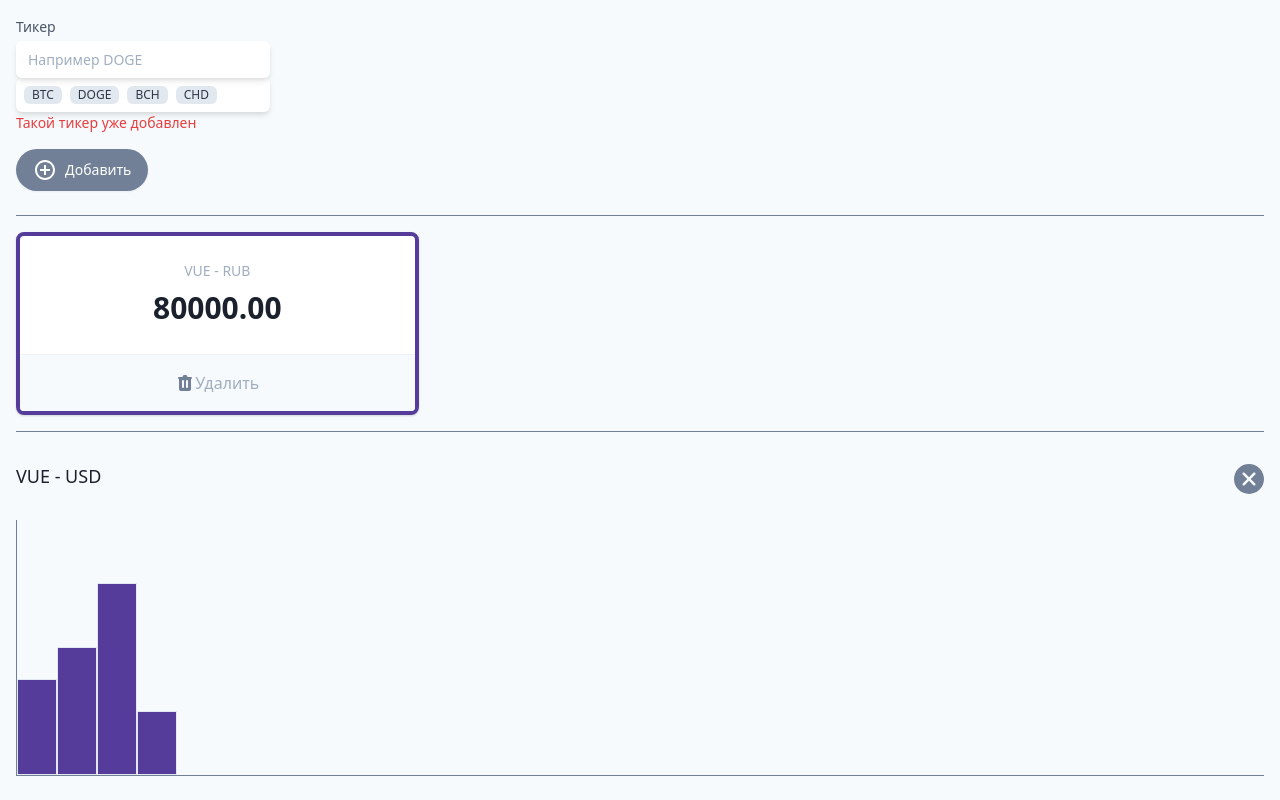
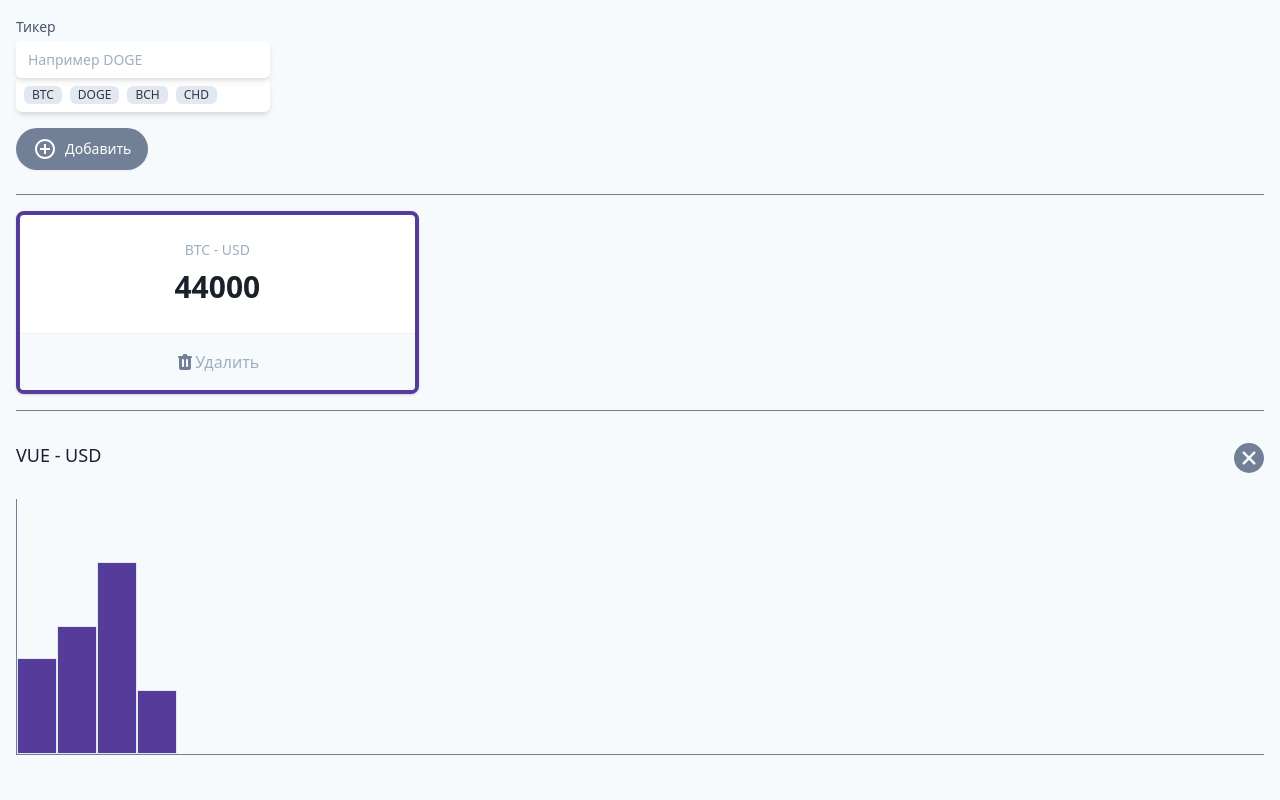
Before and after one commit to romagoldobin/cryptonomicon, a Vue app: page / in a window 1280 px wide. Built offline with nearby package versions, Linux system fonts and the light colour scheme.

Commit message:
adding ticket

```diff
--- a/src/App.vue
+++ b/src/App.vue
@@ -2,10 +2,15 @@
 <template>
   <div class="container mx-auto flex flex-col items-center bg-gray-100 p-4">
     <div class="container">
-      <VTickerForm />
+      <VTickerForm @formSubmit="addTicker" />
       <hr class="w-full border-t border-gray-600 my-2">
       <dl class="mt-4 grid grid-cols-1 gap-5 sm:grid-cols-3">
-        <VTickerCard />
+        <VTickerCard
+          v-for="ticker in tickers"
+          :key="ticker.name"
+          :ticker="ticker"
+          @click="selectedTicker = ticker"
+        />
       </dl>
       <hr class="w-full border-t border-gray-600 my-4">
       <VTickerChart />
@@ -33,8 +38,16 @@ export default {
           price: 44000,
         },
       ],
-      ticker: null,
+      selectedTicker: null,
     };
+  },
+  computed: {
+  },
+  methods: {
+    addTicker(tickername) {
+      const ticker = { name: tickername, price: 0 };
+      this.tickers.push(ticker);
+    },
   },
 };
 </script>
--- a/src/components/VTickerCard.vue
+++ b/src/components/VTickerCard.vue
@@ -5,10 +5,10 @@
   >
     <div class="px-4 py-5 sm:p-6 text-center">
       <dt class="text-sm font-medium text-gray-500 truncate">
-        VUE - RUB
+        {{ ticker.name }} - USD
       </dt>
       <dd class="mt-1 text-3xl font-semibold text-gray-900">
-        80000.00
+        {{ ticker.price }}
       </dd>
     </div>
     <div class="w-full border-t border-gray-200" />
@@ -26,7 +26,8 @@
           fill-rule="evenodd"
           d="M9 2a1 1 0 00-.894.553L7.382 4H4a1 1 0 000 2v10a2 2 0 002 2h8a2 2 0 002-2V6a1 1 0 100-2h-3.382l-.724-1.447A1 1 0 0011 2H9zM7 8a1 1 0 012 0v6a1 1 0 11-2 0V8zm5-1a1 1 0 00-1 1v6a1 1 0 102 0V8a1 1 0 00-1-1z"
           clip-rule="evenodd"
-        /></svg>Удалить
+        /></svg>
+      Удалить
     </button>
   </div>
 </template>
@@ -34,6 +35,12 @@
 <script>
 export default {
   name: 'VTickerCard',
+  props: {
+    ticker: {
+      type: Object,
+      required: true,
+    },
+  },
 };
 </script>
 
--- a/src/components/VTickerForm.vue
+++ b/src/components/VTickerForm.vue
@@ -1,15 +1,19 @@
 <!-- eslint-disable max-len -->
 <template>
   <section>
+    <form @submit.prevent="formSubmit">
       <div class="flex">
         <div class="max-w-xs">
           <label
             for="wallet"
             class="block text-sm font-medium text-gray-700"
-        >Тикер</label>
+          >
+            Тикер
+          </label>
           <div class="mt-1 relative rounded-md shadow-md">
             <input
               id="wallet"
+              v-model.trim="tickerForm.name"
               type="text"
               name="wallet"
               class="block w-full pr-10 border-gray-300 text-gray-900 focus:outline-none focus:ring-gray-500 focus:border-gray-500 sm:text-sm rounded-md"
@@ -30,13 +34,16 @@
               CHD
             </span>
           </div>
-        <div class="text-sm text-red-600">
+          <div
+            v-if="false"
+            class="text-sm text-red-600"
+          >
             Такой тикер уже добавлен
           </div>
         </div>
       </div>
       <button
-      type="button"
+        type="submit"
         class="my-4 inline-flex items-center py-2 px-4 border border-transparent shadow-sm text-sm leading-4 font-medium rounded-full text-white bg-gray-600 hover:bg-gray-700 transition-colors duration-300 focus:outline-none focus:ring-2 focus:ring-offset-2 focus:ring-gray-500"
       >
         <!-- Heroicon name: solid/mail -->
@@ -54,12 +61,27 @@
         </svg>
         Добавить
       </button>
+    </form>
   </section>
 </template>
 
 <script>
 export default {
   name: 'VTickerForm',
+  data() {
+    return {
+      tickerForm: {
+        name: '',
+      },
+    };
+  },
+  methods: {
+    formSubmit() {
+      if (!this.tickerForm.name) return;
+      this.$emit('formSubmit', this.tickerForm.name);
+      this.tickerForm.name = '';
+    },
+  },
 };
 </script>
 
```
Lines whose indentation alone changed are shown as unchanged.
